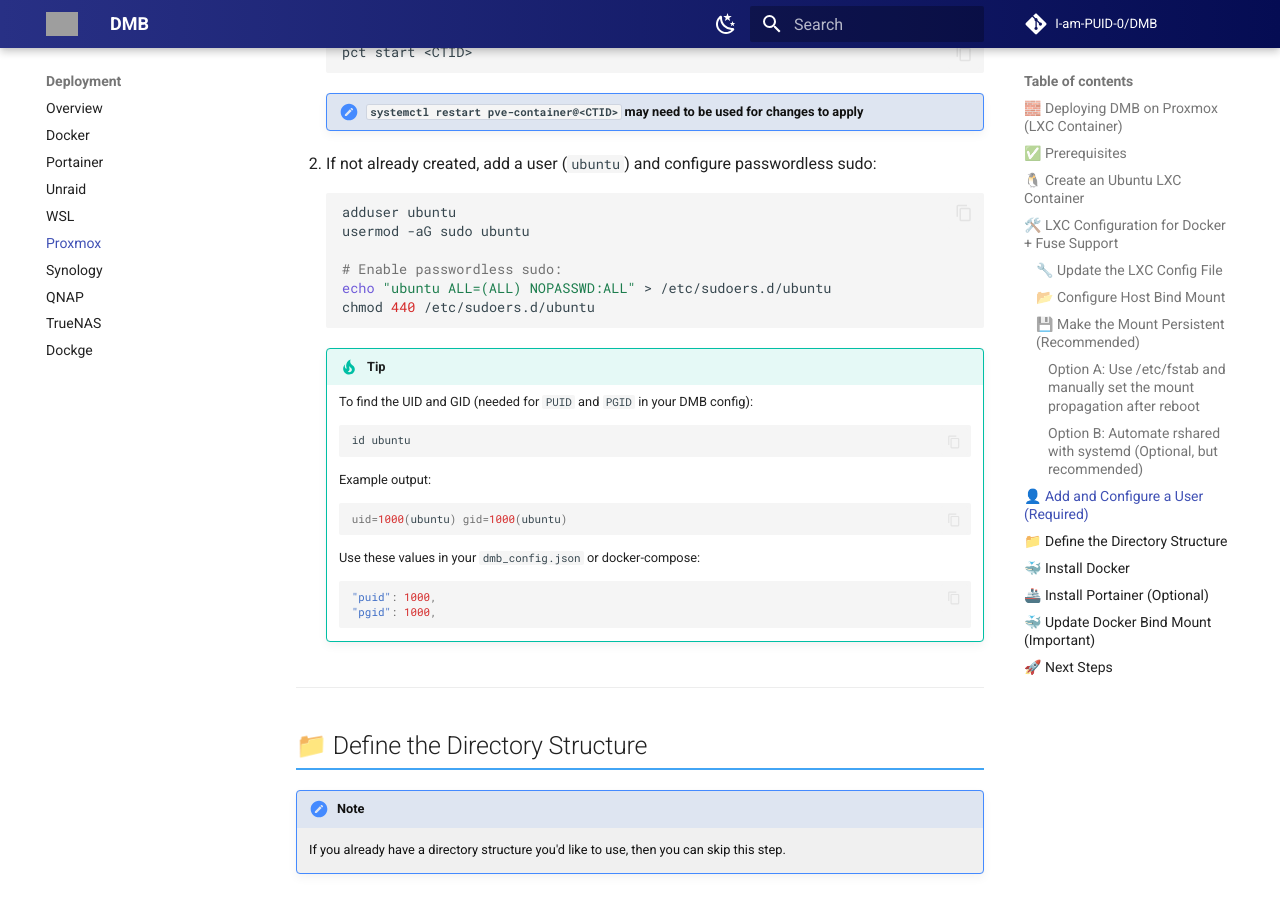
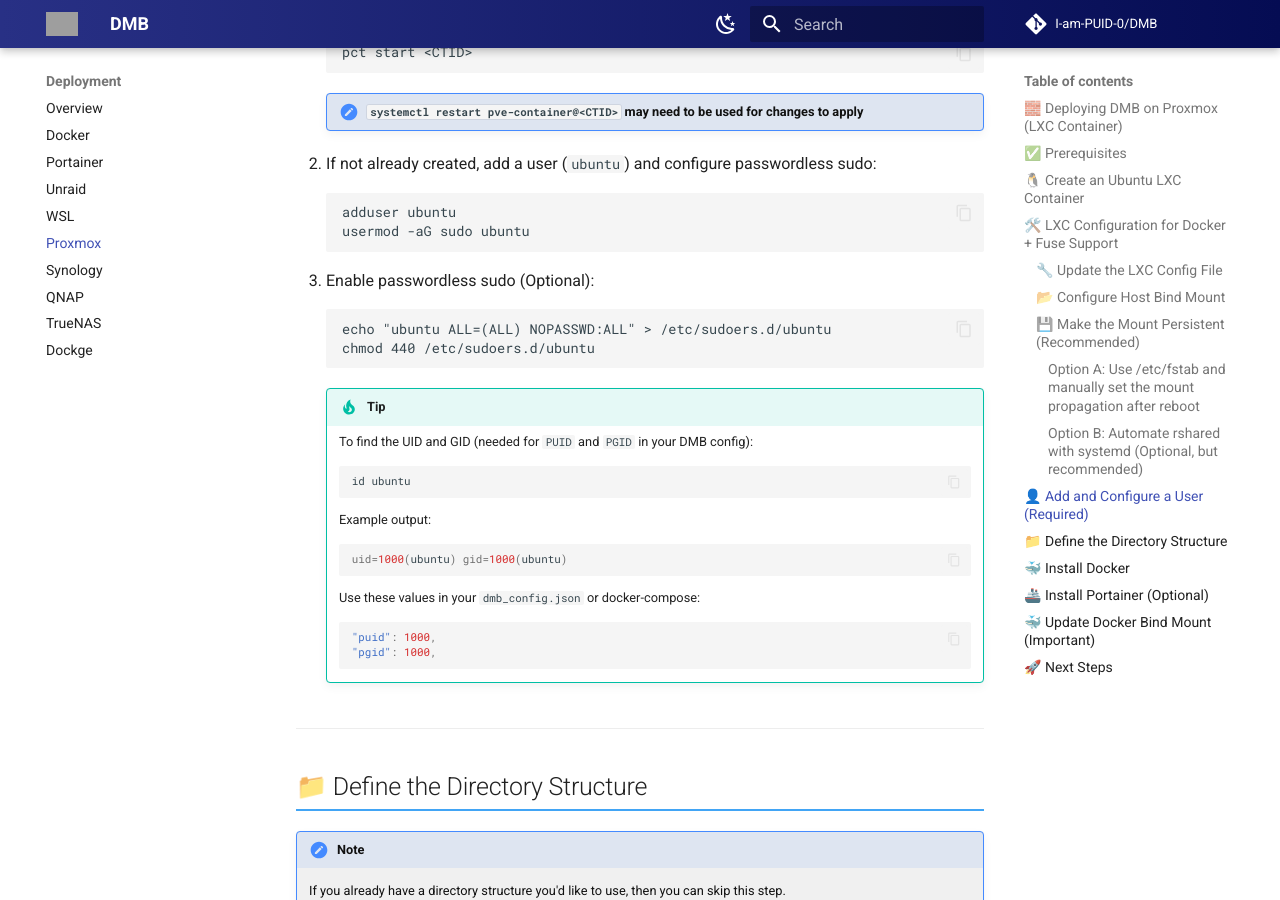
Before and after one commit to I-am-PUID-0/DMB_Docs, an MkDocs documentation site: the page built from docs/deployment/proxmox.md, in a window 1280 px wide and 900 px high, scrolled down 3328 px. Built offline with MkDocs 1.6.1 and Material for MkDocs 9.7.7, drawn with Linux system fonts in a browser that asks for light colours; comment, search, counter and statistics services are not loaded; grey boxes are pictures that could not be loaded.

Commit message:
Fix formatting and enhance instructions for enabling passwordless sudo in Proxmox deployment guide

````diff
--- a/docs/deployment/proxmox.md
+++ b/docs/deployment/proxmox.md
@@ -154,8 +154,10 @@ To persist the `rshared` behavior across boots:
     ```bash
     adduser ubuntu
     usermod -aG sudo ubuntu
+    ```
 
-    # Enable passwordless sudo:
+3. Enable passwordless sudo (Optional):
+    ```
     echo "ubuntu ALL=(ALL) NOPASSWD:ALL" > /etc/sudoers.d/ubuntu
     chmod 440 /etc/sudoers.d/ubuntu
     ```
@@ -197,7 +199,7 @@ To persist the `rshared` behavior across boots:
 
 3. Create the DMB directories.
     ```bash
-    mkdir -p DMB/config DMB/log DMB/Zurg/RD DMB/Riven/data DMB/Riven/mnt DMB/PostgreSQL/data DMB/pgAdmin4/data /DMB/Zilean/data
+    mkdir -p DMB/config DMB/log DMB/Zurg/RD DMB/Riven/data DMB/Riven/mnt DMB/PostgreSQL/data DMB/pgAdmin4/data DMB/Zilean/data
     ```
 
 
````
